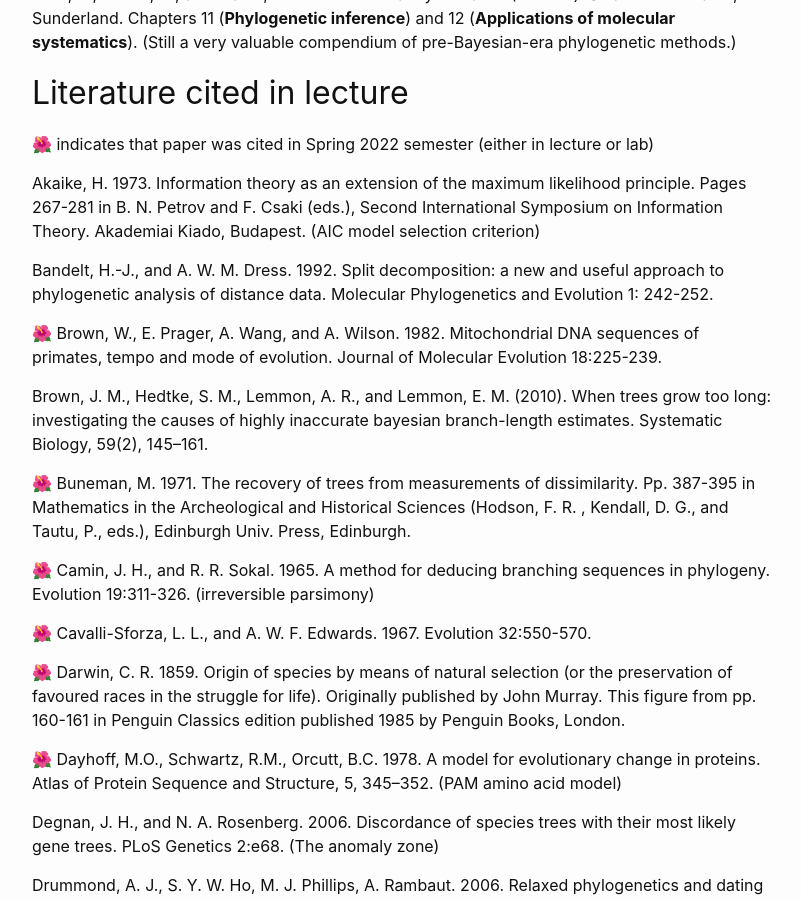
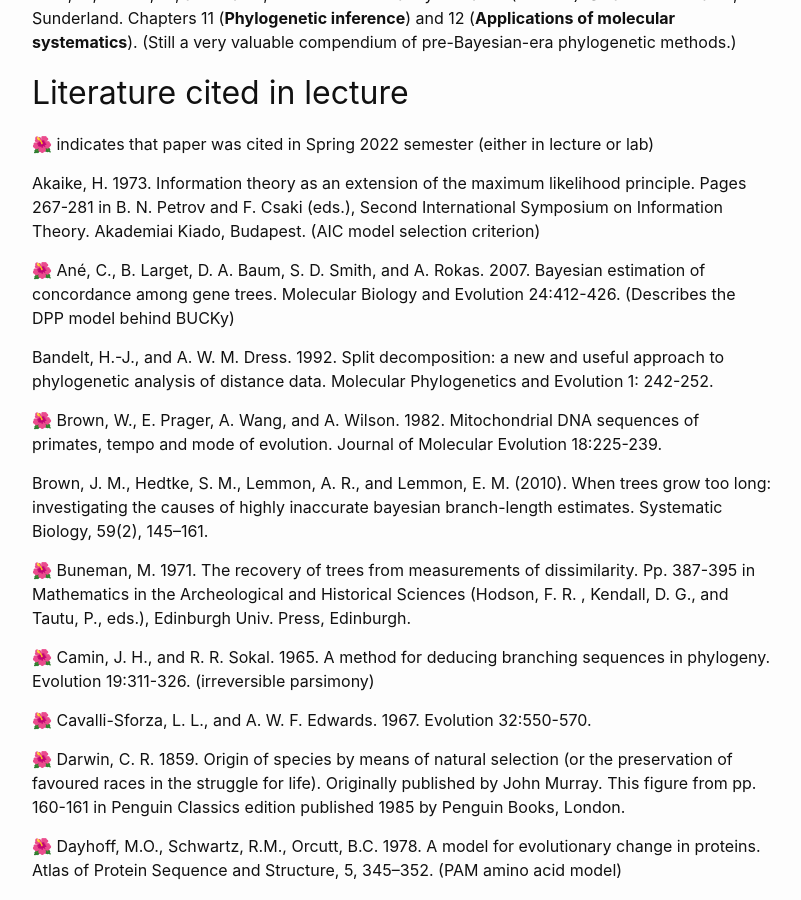
Before and after one commit to plewis/plewis.github.io, a Jekyll site: the page built from phylogenetics/phylogenetics2022.md, in a window 1280 px wide and 900 px high, scrolled down 6505 px. Shown: the whole window, without its empty margins (238-1039 px from the left). Built offline with Jekyll 4.4.1, drawn with Linux system fonts in a browser that asks for light colours; emoji names are drawn with the system emoji font; part of the change alters nothing that is shown.

Commit message:
updated references

```diff
--- a/phylogenetics/phylogenetics2022.md
+++ b/phylogenetics/phylogenetics2022.md
@@ -93,6 +93,8 @@ Hillis, D., Moritz, C., and Mable, B. 1996. Molecular systematics (2nd ed.). Sin
 
 Akaike, H. 1973. Information theory as an extension of the maximum likelihood principle. Pages 267-281 in B. N. Petrov and F. Csaki (eds.), Second International Symposium on Information Theory. Akademiai Kiado, Budapest. (AIC model selection criterion)
 
+:hibiscus: Ané, C., B. Larget, D. A. Baum, S. D. Smith, and A. Rokas. 2007. Bayesian estimation of concordance among gene trees. Molecular Biology and Evolution 24:412-426. (Describes the DPP model behind BUCKy)
+
 Bandelt, H.-J., and A. W. M. Dress. 1992. Split decomposition: a new and useful approach to phylogenetic analysis of distance data. Molecular Phylogenetics and Evolution 1: 242-252.
 
 :hibiscus: Brown, W., E. Prager, A. Wang, and A. Wilson. 1982. Mitochondrial DNA sequences of primates, tempo and mode of evolution. Journal of Molecular Evolution 18:225-239.
@@ -173,9 +175,9 @@ Heled, J., and Drummond, A. J. 2010. Bayesian inference of species trees from mu
 
 :hibiscus: Huelsenbeck, J. P., and D. M. Hillis. 1993. [Success of phylogenetic methods in the four taxon case.](https://doi.org/10.1093/sysbio/27.4.401) Systematic Biology 42:247-264. (coined the term Felsenstein Zone)
 
-Huelsenbeck, J. P., Jain, S., Frost, S., and Pond, S. 2006. A Dirichlet process model for detecting positive selection in protein-coding DNA sequences. Proceedings of the National Academy USA 103:6263–6268. (DP mixture model for omega)
+:hibiscus: Huelsenbeck, J. P., Jain, S., Frost, S., and Pond, S. 2006. A Dirichlet process model for detecting positive selection in protein-coding DNA sequences. Proceedings of the National Academy USA 103:6263–6268. (DP mixture model for omega)
 
-Huelsenbeck, J. P., and Suchard, M. A. 2007. A nonparametric method for accommodating and testing across-site rate variation. Systematic Biology 56:975–987. (DP model for among site rate heterogeneity)
+:hibiscus: Huelsenbeck, J. P., and Suchard, M. A. 2007. A nonparametric method for accommodating and testing across-site rate variation. Systematic Biology 56:975–987. (DP model for among site rate heterogeneity)
 
 :hibiscus: Huson, D. H., and D. Bryant. 2006. Application of phylogenetic networks in evolutionary studies. Mol. Biol. Evol. 23:254-267. (SplitsTree)
 
@@ -197,7 +199,7 @@ Kolaczkowski, B., and J. W. Thornton. 2008. A mixed branch length model of heter
 
 :hibiscus: Larget, B., and D. L. Simon. 1999. Markov chain monte carlo algorithms for the Bayesian analysis of phylogenetic trees. Molecular Biology and Evolution 16: 750-759. (see also Holder et al. 2005)
 
-Lartillot, N., and Philippe, H. 2004. A Bayesian mixture model for across-site heterogeneities in the amino-acid replacement process. Molecular Biology and Evolution, 21:1095–1109. (DP mixture model for amino acid spectra)
+:hibiscus: Lartillot, N., and Philippe, H. 2004. A Bayesian mixture model for across-site heterogeneities in the amino-acid replacement process. Molecular Biology and Evolution, 21:1095–1109. (DP mixture model for amino acid spectra)
 
 Lartillot, N., and H. Philippe. 2006. Computing bayes factors using thermodynamic integration. Systematic Biology 55(2): 195-207. (Thermodynamic integration (a.k.a. path sampling) marginal likelihood estimation)
 
```
Also changed, not shown: 1 other file.
